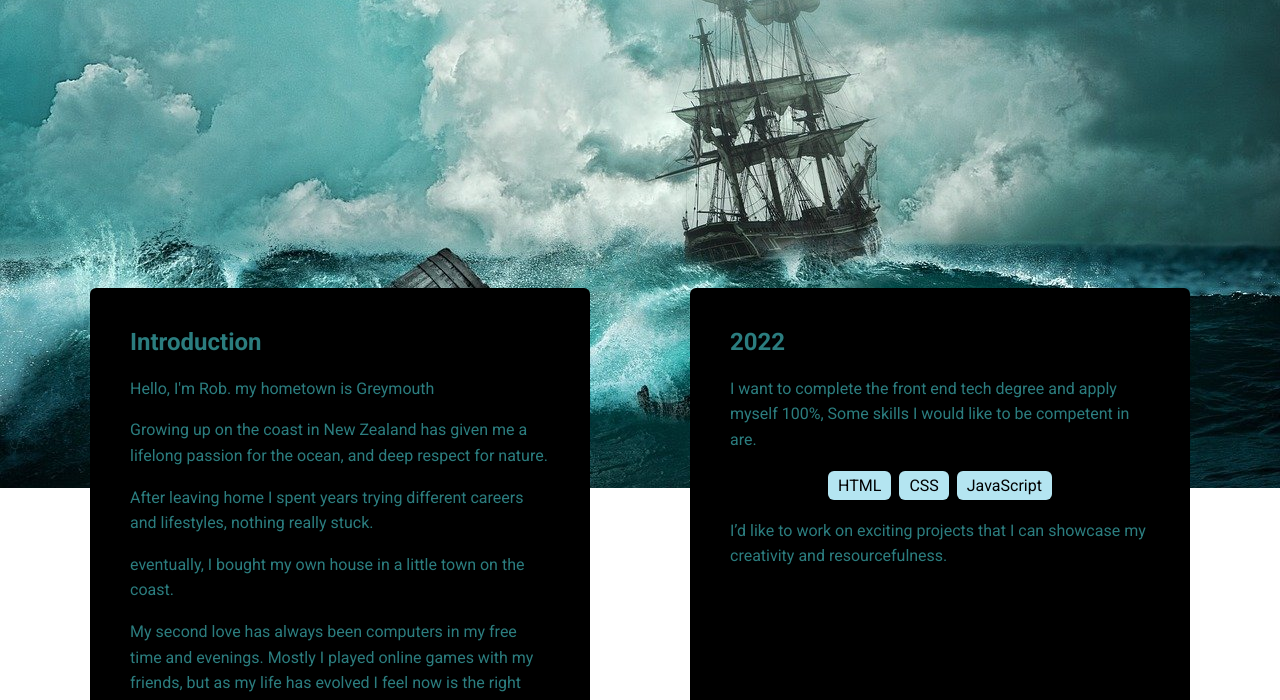
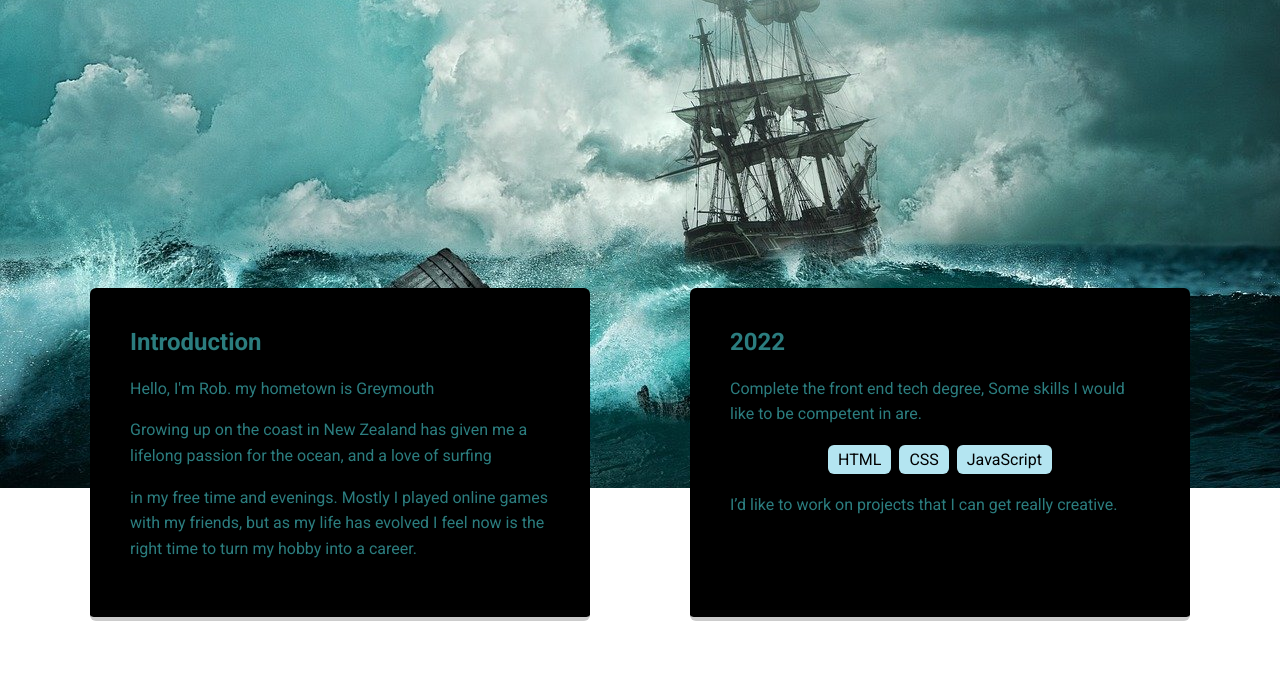
Before and after one commit to midnightnz/projectone, a plain HTML site: page index.html in a window 1280 px wide. Shown: the part 232-932 px from the top of the page. Drawn offline with Linux system fonts and the light colour scheme; a web font is replaced by a local one.

Commit message:
Update index.html

```diff
--- a/index.html
+++ b/index.html
@@ -27,23 +27,21 @@
       <section class="card">
         <h2>Introduction</h2>
         <p>Hello, I'm Rob. my hometown is Greymouth</p>
-        <p>Growing up on the coast in New Zealand has given me a lifelong passion for the ocean, and deep respect for nature.</p>
-        <p>After leaving home I spent years trying different careers and lifestyles, nothing really stuck.</p>
-        <p>eventually, I bought my own house in a little town on the coast.</p>
-        <p>My second love has always been computers in my free time and evenings. Mostly I played online games with my friends, but as my life has evolved I feel now is the right time to turn my hobby into a career.
-          So here I am starting a tech degree in front-end web development and so far I am really enjoying it.</p>
+        <p>Growing up on the coast in New Zealand has given me a lifelong passion for the ocean, and a love of surfing</p>
+                <p>in my free time and evenings. Mostly I played online games with my friends, but as my life has evolved I feel now is the right time to turn my hobby into a career.
+          </p>
         </section>
 
         <section class="card">
           <h2>2022</h2>
-          <p>I want to complete the front end tech degree and apply myself 100%, Some skills I would like to be competent in are.</p>
+          <p>Complete the front end tech degree, Some skills I would like to be competent in are.</p>
           <ul class="skills">
             <li>HTML</li>
             <li>CSS</li>
             <li>JavaScript</li>
 
           </ul>
-          <p>I’d like to work on exciting projects that I can showcase my creativity and resourcefulness.</p>
+          <p>I’d like to work on projects that I can get really creative.</p>
         </section>
 
     </main>
```
